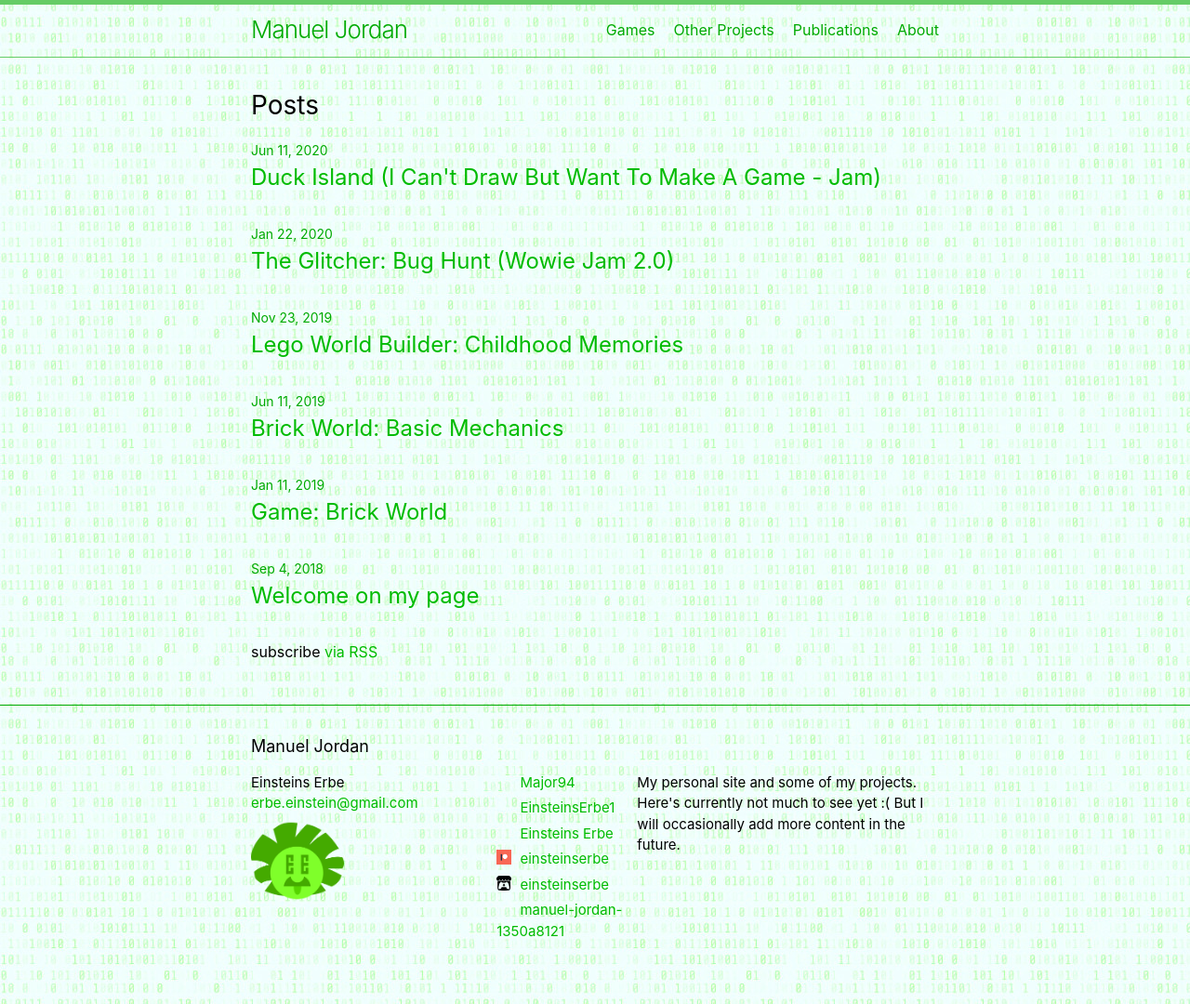
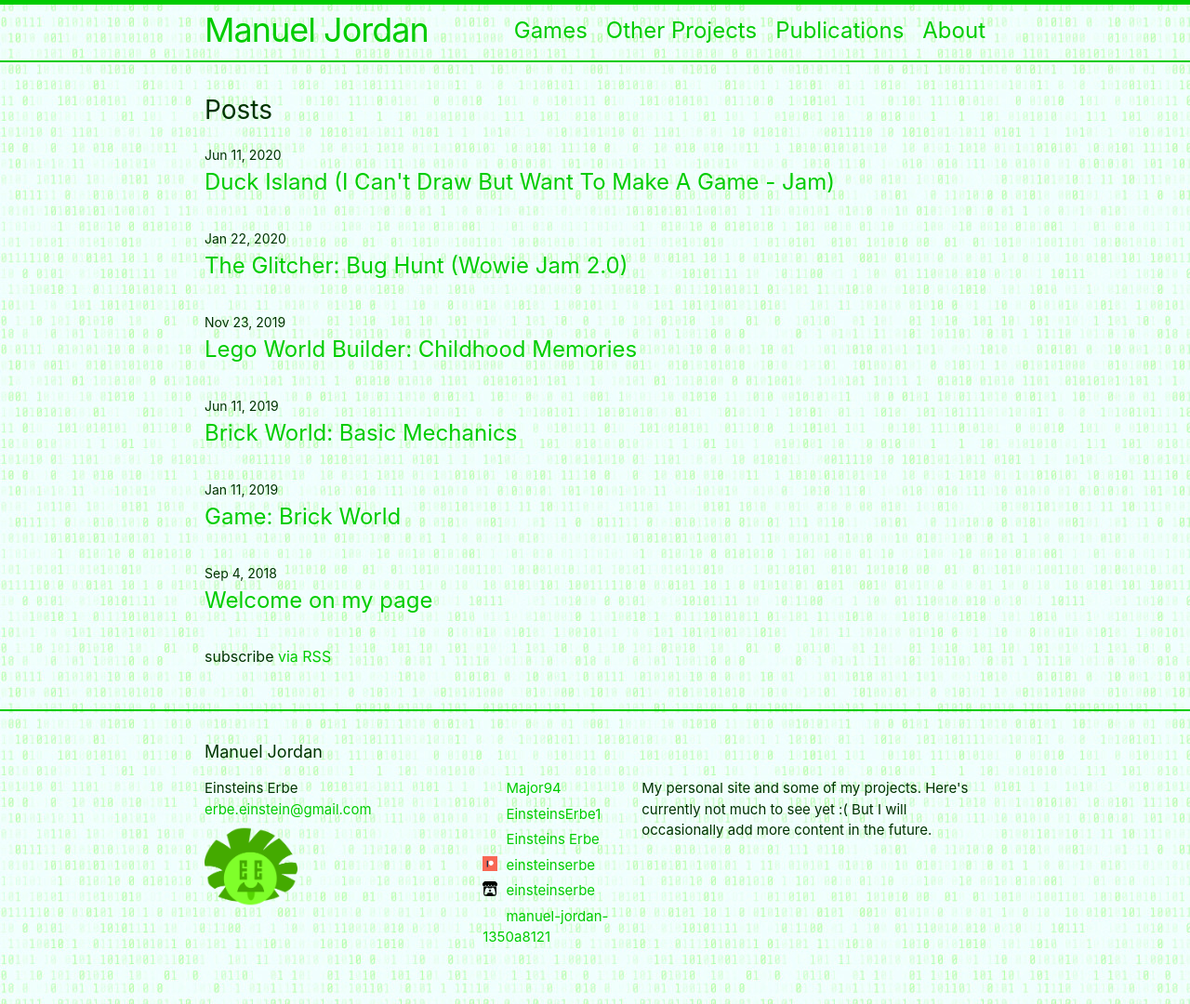
Before and after one commit to EinsteinsErbe/einsteinserbe.github.io, a Jekyll site: the page built from index.md, in a window 1280 px wide. Shown: the whole page at 93% size. Built offline with Jekyll 4.4.1, drawn with Linux system fonts in a browser that asks for light colours; nearby versions of some CDN libraries.

Commit message:
change colors

```diff
--- a/assets/main.css
+++ b/assets/main.css
@@ -1,3 +1,14 @@
+:root {
+    --text-color:		#003300;
+    --text-title-color:	#00cc00;
+    --text-nav-color:	#00cc00;
+    --link-color:		#00cc00;
+	--link-h-color:		#006600;
+	--border-color:		#00cc00;
+	--icon-color:		#00cc00;
+	--width:			900px;
+}
+
 /**
  * Reset some basic elements
  */
@@ -12,7 +23,7 @@
  */
 body {
   font: 400 16px/1.5 -apple-system, BlinkMacSystemFont, "Segoe UI", Roboto, Helvetica, Arial, sans-serif, "Apple Color Emoji", "Segoe UI Emoji", "Segoe UI Symbol";
-  color: #000000;
+  color: var(--text-color);
   background-color: #eeffee;
   background-image: url('/images/background.jpg');
   -webkit-text-size-adjust: 100%;
@@ -77,12 +88,12 @@
  * Links
  */
 a {
-  color: #00bb00;
+  color: var(--link-color);
   text-decoration: none; }
   a:visited {
-    color: #00bb00; }
+    color: var(--link-color); }
   a:hover {
-    color: #009900;
+    color: var(--link-h-color);
     text-decoration: underline; }
   .social-media-list a:hover {
     text-decoration: none; }
@@ -93,8 +104,8 @@
  * Blockquotes
  */
 blockquote {
-  color: #66ff66;
-  border-left: 4px solid #66ff66;
+  color: var(--text-color);
+  border-left: 4px solid var(--border-color);
   padding-left: 15px;
   font-size: 18px;
   letter-spacing: -1px;
@@ -108,7 +119,7 @@
 pre,
 code {
   font-size: 15px;
-  border: 1px solid #66ff66;
+  border: 2px solid var(--border-color);
   border-radius: 3px;
   background-color: #eef; }
 
@@ -127,16 +138,16 @@
  * Wrapper
  */
 .wrapper {
-  max-width: -webkit-calc(800px - (30px * 2));
-  max-width: calc(800px - (30px * 2));
+  max-width: -webkit-calc(var(--width) - (30px * 2));
+  max-width: calc(var(--width) - (30px * 2));
   margin-right: auto;
   margin-left: auto;
   padding-right: 30px;
   padding-left: 30px; }
-  @media screen and (max-width: 800px) {
+  @media screen and (max-width: var(--width)) {
     .wrapper {
-      max-width: -webkit-calc(800px - (30px));
-      max-width: calc(800px - (30px));
+      max-width: -webkit-calc(var(--width) - (30px));
+      max-width: calc(var(--width) - (30px));
       padding-right: 15px;
       padding-left: 15px; } }
 
@@ -155,7 +166,7 @@
   width: 16px;
   height: 16px;
   display: inline-block;
-  fill: #00cc00;
+  fill: var(--icon-color);
   padding-right: 5px;
   vertical-align: text-top; }
 
@@ -171,46 +182,47 @@
   text-align: left;
   color: #3f3f3f;
   border-collapse: collapse;
-  border: 1px solid #e8e8e8; }
+  border: 2px solid #e8e8e8; }
   table tr:nth-child(even) {
     background-color: #ccffcc; }
   table th, table td {
     padding: 10px 15px; }
   table th {
     background-color: #ccffcc;
-    border: 1px solid #dedede;
-    border-bottom-color: #66ff66; }
+    border: 2px solid #dedede;
+    border-bottom-color: var(--border-color); }
   table td {
-    border: 1px solid #66ff66; }
+    border: 1px solid var(--border-color); }
 
 /**
  * Site header
  */
 .site-header {
-  border-top: 5px solid #66cc66;
-  border-bottom: 1px solid #66cc66;
+  border-top: 5px solid var(--border-color);
+  border-bottom: 2px solid var(--border-color);
   min-height: 55.95px;
   position: relative; }
 
 .site-title {
-  font-size: 26px;
-  font-weight: 300;
+  font-size: 36px;
+  font-weight: 400;
   line-height: 54px;
   letter-spacing: -1px;
   margin-bottom: 0;
   float: left; }
   .site-title, .site-title:visited {
-    color: #00aa00; }
+    color: var(--text-title-color); }
 
 .site-nav {
   float: right;
-  line-height: 54px; }
+  line-height: 60px; }
   .site-nav .nav-trigger {
     display: none; }
   .site-nav .menu-icon {
     display: none; }
   .site-nav .page-link {
-    color: #00aa00;
+    color: var(--text-nav-color);
+	font-size: 24px;
     line-height: 1.5; }
     .site-nav .page-link:not(:last-child) {
       margin-right: 20px; }
@@ -220,7 +232,7 @@
       top: 9px;
       right: 15px;
       background-color: #ddffdd;
-      border: 1px solid #66cc66;
+      border: 2px solid var(--border-color);
       border-radius: 5px;
       text-align: right; }
       .site-nav label[for="nav-trigger"] {
@@ -257,7 +269,7 @@
  * Site footer
  */
 .site-footer {
-  border-top: 1px solid #00aa00;
+  border-top: 2px solid var(--border-color);
   padding: 30px 0; }
 
 .footer-heading {
@@ -271,7 +283,7 @@
 
 .footer-col-wrapper {
   font-size: 15px;
-  color: #000000;
+  color: var(--text-color);
   margin-left: -15px; }
 
 .footer-col {
@@ -326,7 +338,7 @@
 
 .post-meta {
   font-size: 14px;
-  color: #00aa00; }
+  color: var(--text-color); }
 
 .post-link {
   display: block;
```
